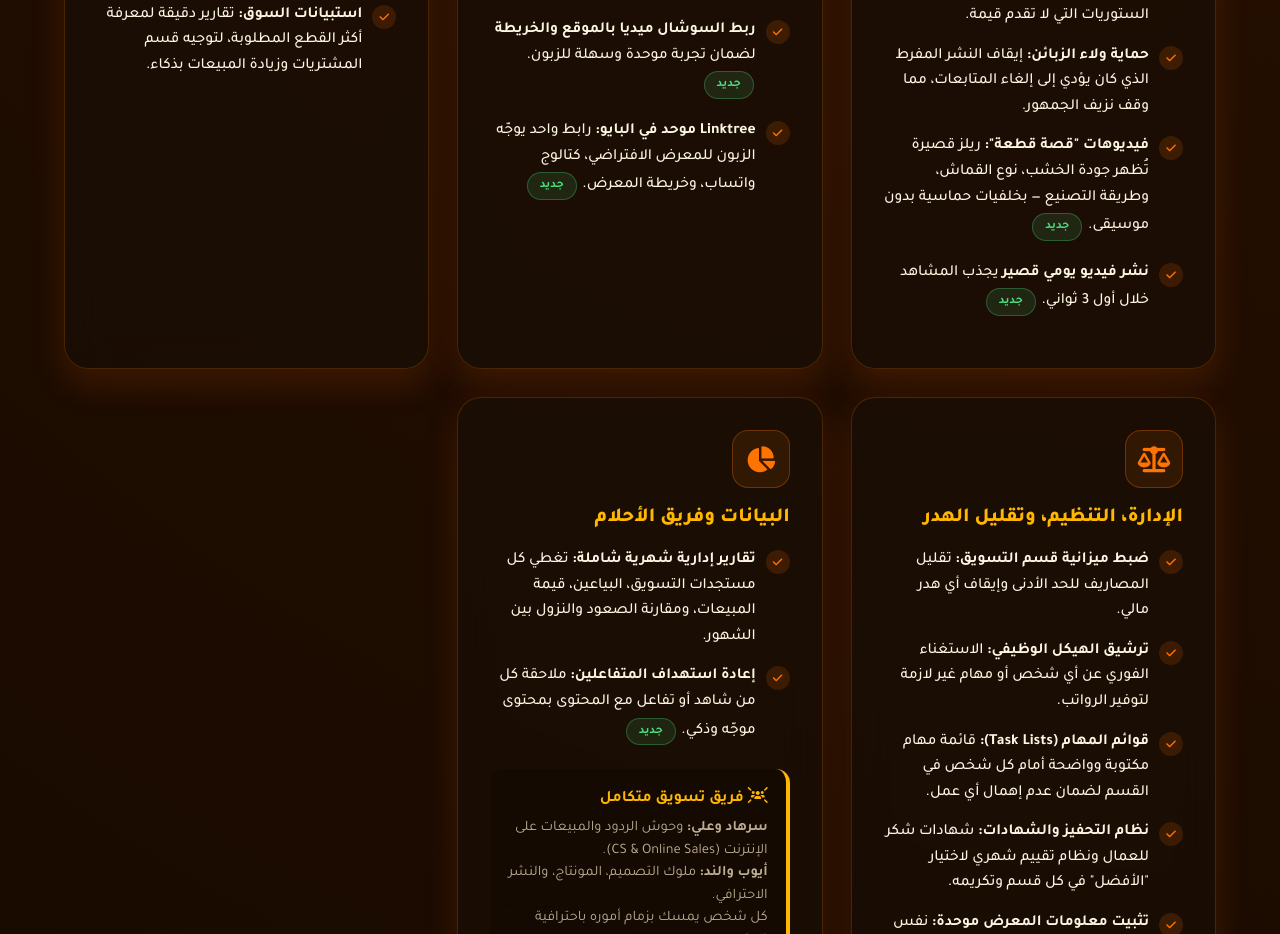
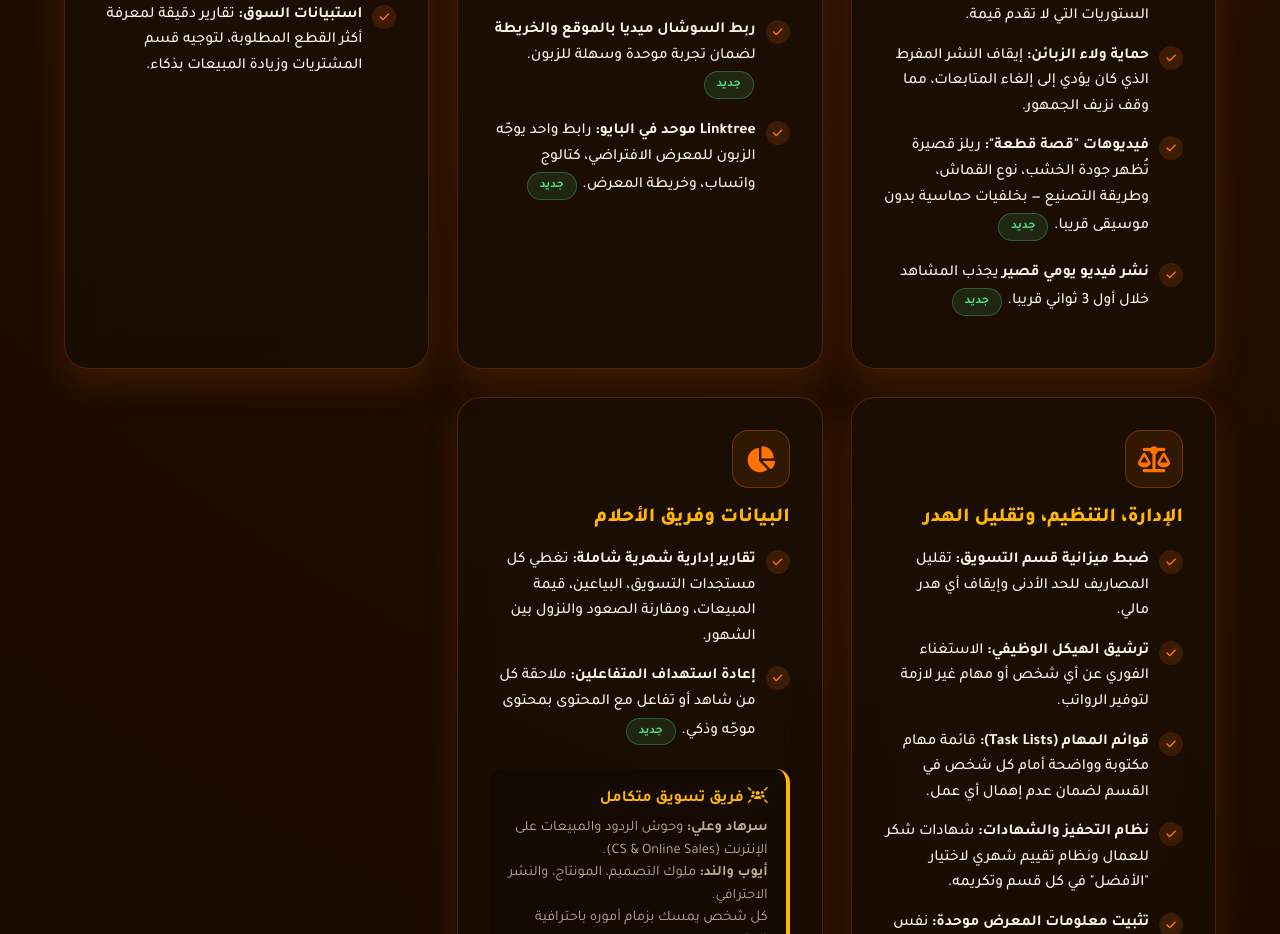
Before and after one commit to mazn44/My-Achievements-7, a plain HTML site: page index.html in a window 1280 px wide. Shown: the part 976-1910 px from the top of the page. Drawn offline with Linux system fonts and the light colour scheme.

Commit message:
Update video content descriptions with 'قريبا'

```diff
--- a/index.html
+++ b/index.html
@@ -302,8 +302,8 @@
             <li><strong>تفريغ أيوب للإنتاج:</strong> جعل "أيوب" متفرغاً تماماً للتصوير والظهور والتصميم دون إشغاله بالردود أو البيع الميداني لضمان أعلى جودة.</li>
             <li><strong>تقنين النشر لمنع الإزعاج:</strong> خطة صارمة — فيديو واحد كل ساعة كحد أقصى، وتقليل الستوريات التي لا تقدم قيمة.</li>
             <li><strong>حماية ولاء الزبائن:</strong> إيقاف النشر المفرط الذي كان يؤدي إلى إلغاء المتابعات، مما وقف نزيف الجمهور.</li>
-            <li><strong>فيديوهات "قصة قطعة":</strong> ريلز قصيرة تُظهر جودة الخشب، نوع القماش، وطريقة التصنيع — بخلفيات حماسية بدون موسيقى. <span class="badge-tag badge-new">جديد</span></li>
-            <li><strong>نشر فيديو يومي قصير</strong> يجذب المشاهد خلال أول 3 ثواني. <span class="badge-tag badge-new">جديد</span></li>
+            <li><strong>فيديوهات "قصة قطعة":</strong> ريلز قصيرة تُظهر جودة الخشب، نوع القماش، وطريقة التصنيع — بخلفيات حماسية بدون موسيقى قريبا. <span class="badge-tag badge-new">جديد</span></li>
+            <li><strong>نشر فيديو يومي قصير</strong> يجذب المشاهد خلال أول 3 ثواني قريبا. <span class="badge-tag badge-new">جديد</span></li>
         </ul>
     </div>
 
```
